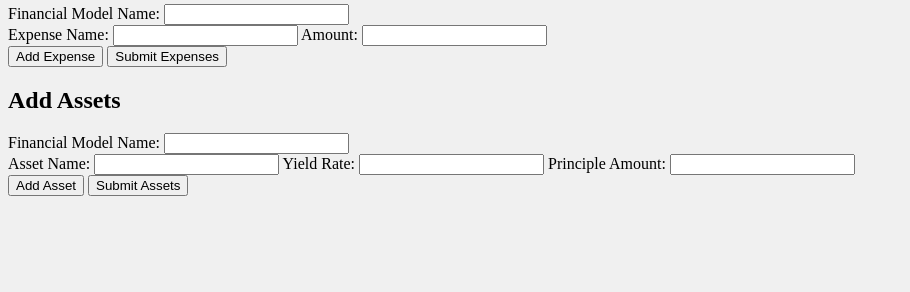
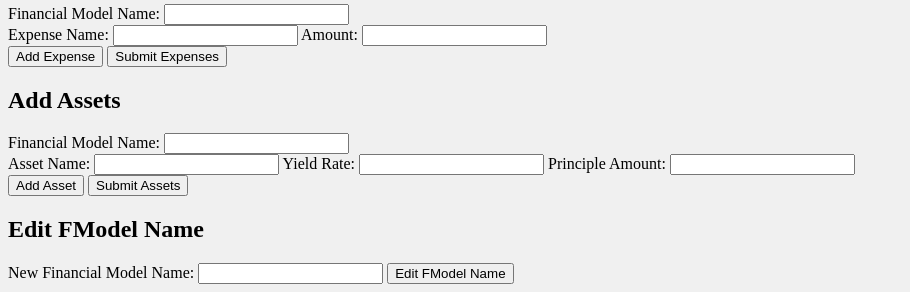
Before and after one commit to absurdity9/wealthbuildr, a Django app: page / in a window 1280 px wide. Shown: the part 1299-1591 px from the top of the page, without its empty margins (0-910 px from the left). Before the commit the page ends 1495 px from the top, so only its background shows below. Run offline with Django 4.2, Linux system fonts and the light colour scheme; a user stored in the database is signed in; data comes from the database, SQL or seed files in the repository.

Commit message:
+edit name view and unit tests

```diff
--- a/personalfinance/templates/personalfinance/index.html
+++ b/personalfinance/templates/personalfinance/index.html
@@ -113,6 +113,16 @@
 
             <button type="button" onclick="addAssetEntry()">Add Asset</button>
             <button type="button" onclick="submitAssetForm()">Submit Assets</button>
+        </form>
+    </div>
+
+    <div>
+        <h2>Edit FModel Name</h2>
+        <form id="editFmodelForm" method="post" action="{% url 'edit_fmodel_name' fmodel.id %}">
+            {% csrf_token %}
+            <label for="fmodel_name">New Financial Model Name:</label>
+            <input type="text" id="fmodel_name" name="fmodel_name" required>
+            <button type="button" onclick="submitEditFmodelForm()">Edit FModel Name</button>
         </form>
     </div>
 
@@ -289,6 +299,33 @@
             .catch(error => console.error('Error:', error));
         }
 
+        function submitEditFmodelForm() {
+            const form = document.getElementById('editFmodelForm');
+            const formData = new FormData(form);
+            const new_name = formData.get('fmodel_name');
+            const csrftoken = formData.get('csrfmiddlewaretoken');
+
+            fetch(form.action, {
+                method: 'POST',
+                headers: {
+                    'Content-Type': 'application/json',
+                    'X-CSRFToken': csrftoken
+                },
+                body: JSON.stringify({ new_name: new_name })
+            })
+            .then(response => response.json())
+            .then(data => {
+                console.log('Response:', data);
+                if (data.error) {
+                    alert(data.error);
+                } else {
+                    alert('FModel name updated successfully');
+                    // Optionally, update the UI with the new FModel name
+                }
+            })
+            .catch(error => console.error('Error:', error));
+        }
+
 </script>
 
 </body>
--- a/personalfinance/urls.py
+++ b/personalfinance/urls.py
@@ -1,6 +1,6 @@
 from django.urls import path
 from .import views
-from .views  import index, create_user_profile, create_fmodel, create_income, create_expense, create_assets, create_profile_page, register_view, login_view
+from .views  import index, create_user_profile, create_fmodel, create_income, create_expense, create_assets, create_profile_page, register_view, login_view, edit_fmodel_name
 from django.contrib.auth.views import LogoutView
 
 urlpatterns = [
@@ -14,4 +14,5 @@ urlpatterns = [
     path('register/', register_view, name='register'),
     path('login/', login_view, name='login'),
     path('logout/', LogoutView.as_view(next_page='index'), name='logout'),
+    path('edit_fmodel_name/<int:fmodel_id>/', views.edit_fmodel_name, name='edit_fmodel_name'),
 ]
--- a/personalfinance/views.py
+++ b/personalfinance/views.py
@@ -11,6 +11,7 @@ from django.contrib.auth.forms import AuthenticationForm
 from django.contrib.auth.decorators import login_required
 from .forms import RegisterForm, LoginForm
 from django.db import IntegrityError
+from django.shortcuts import get_object_or_404
 
 logger = logging.getLogger(__name__)
 
@@ -245,6 +246,7 @@ def create_assets(request):
 
     else:
         return JsonResponse({'error': 'Invalid request method'}, status=400)
+
 def create_profile_page(request):
 
     if request.method == 'POST':
@@ -306,3 +308,22 @@ def login_view(request):
 
 def logout_view(request):
     logout(request)
+
+def edit_fmodel_name(request, fmodel_id):
+    if request.method == 'POST':
+        try:
+            data = json.loads(request.body)
+            new_name = data.get('new_name')
+            if not new_name:
+                return JsonResponse({'error': 'New name is required'}, status=400)
+
+            fmodel = get_object_or_404(FModel, id=fmodel_id)
+            fmodel.fmodel_name = new_name
+            fmodel.save()
+
+            return JsonResponse({'message': 'FModel name updated successfully'}, status=200)
+        except Exception as e:
+            logger.error(f"Error updating FModel: {e}")
+            return JsonResponse({'error': 'Internal server error'}, status=500)
+    else:
+        return JsonResponse({'error': 'Invalid request method'}, status=400)
```
Also changed, not shown: personalfinance/test_views.py (+36 -0 lines).
